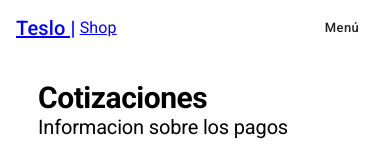
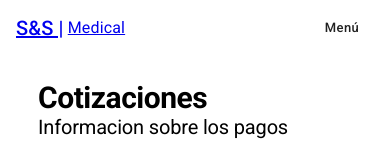
Before and after one commit to ebros12/-ssmedical, a Next.js app: page / in a window 390 px wide. Shown: the top 160 px of the page. Built offline with nearby package versions, Linux system fonts and the light colour scheme.

Commit message:
actulizacion 1.2 | mobile nav

```diff
--- a/components/ui/Navbar.tsx
+++ b/components/ui/Navbar.tsx
@@ -11,8 +11,8 @@ export const Navbar = () => {
     <AppBar >
         <Toolbar >
             <NextLink href='/' passHref style={{ display:'flex',alignItems:'center' }}>
-                <Typography variant='h6'>Teslo |</Typography>
-                <Typography sx={{ ml:0.5 }}>Shop</Typography>
+                <Typography variant='h6'>S&S |</Typography>
+                <Typography sx={{ ml:0.5 }}>Medical</Typography>
             </NextLink>
 
             <Box flex={1}/>
```
